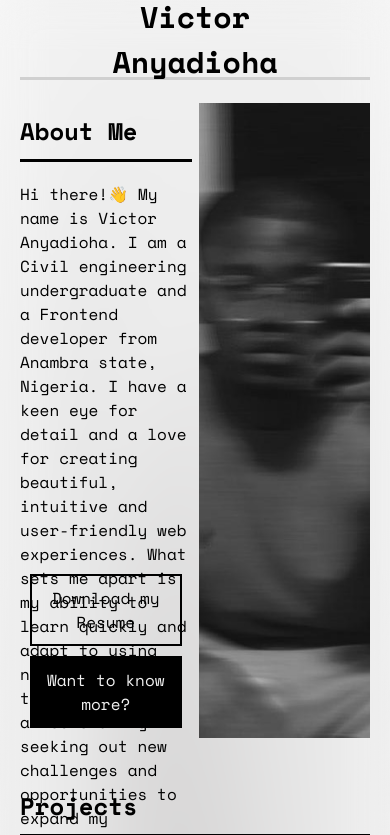
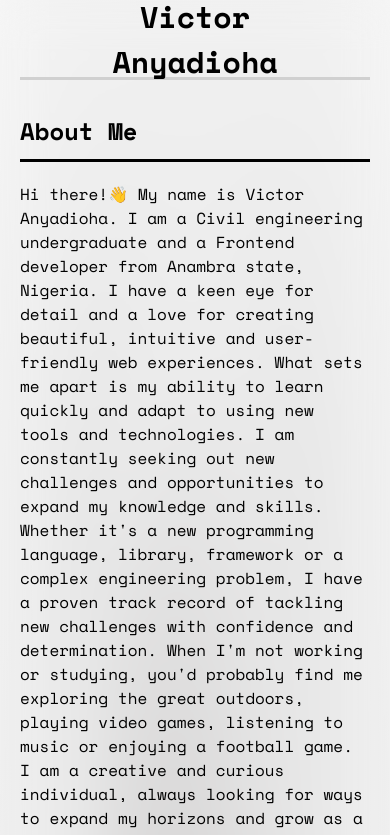
Before and after one commit to vanyadioha/portfolio-v1, a Next.js app: page / in a window 390 px wide. Shown: the top 835 px of the page. Built offline with nearby package versions, Linux system fonts and the light colour scheme.

Commit message:
Style: Made the Hero component responsiveness

```diff
--- a/src/components/index/hero/Hero.jsx
+++ b/src/components/index/hero/Hero.jsx
@@ -14,11 +14,11 @@ export const Hero = () => {
                     <button>Want to know more?</button>
                 </div>
             </section>
-            <div className="hero-img-container">
+            <section className="hero-img-container">
                 <img
                     src="./assets/hero-image.jpg"
                     alt="'The developer' in question" />
-            </div>
+            </section>
         </StyledHero>
     )
 }
--- a/src/components/index/hero/Hero.styled.js
+++ b/src/components/index/hero/Hero.styled.js
@@ -4,6 +4,7 @@ const StyledHero = styled.main`
   width: 100%;
   display: flex;
   height: 80vh;
+  max-height: 80rem;
   padding: 2rem 0;
   justify-content: space-between;
   .hero-text-container,
@@ -39,7 +40,19 @@ const StyledHero = styled.main`
       }
     }
   }
-  .hero-img-container {
+  @media only screen and (max-width: 960px) {
+    height: auto;
+    max-height: none;
+    .hero-img-container {
+      display: none;
+    }
+    .hero-text-container {
+      flex-basis: 100%;
+      div {
+        position: static;
+        margin-top: 2rem;
+      }
+    }
   }
 `;
 export default StyledHero;
```
